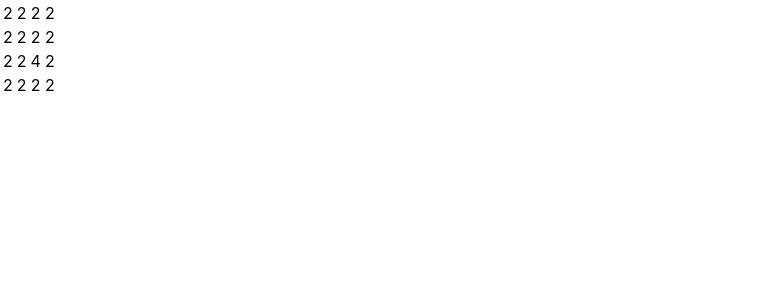
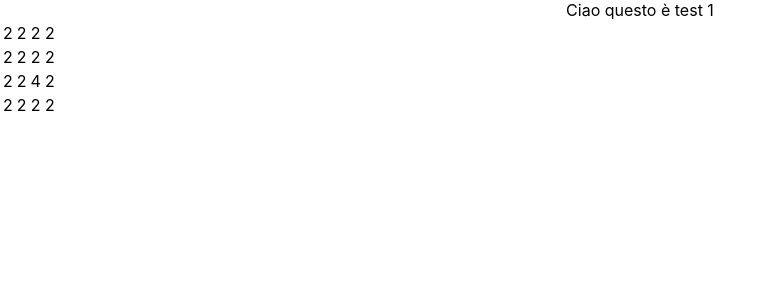
Before and after one commit to fvitello/2048-test, a React (Create React App) app in the folder 2048-test/: page / in a window 1280 px wide. Shown: the top 300 px of the page, without its empty margins (0-772 px from the left). Built offline with nearby package versions, Linux system fonts and the light colour scheme.

Commit message:
Update DataTable.tsx
aggiunta intestazione

```diff
--- a/2048-test/src/DataTable.tsx
+++ b/2048-test/src/DataTable.tsx
@@ -16,6 +16,7 @@ const DataTable: React.FC<DataTableProps> = (props) => {
 
     return (
       <>
+      <div>Ciao questo è test 1</div>
         <table>
         <tbody>
           {matrix.map((row, rowIndex) => (
```
